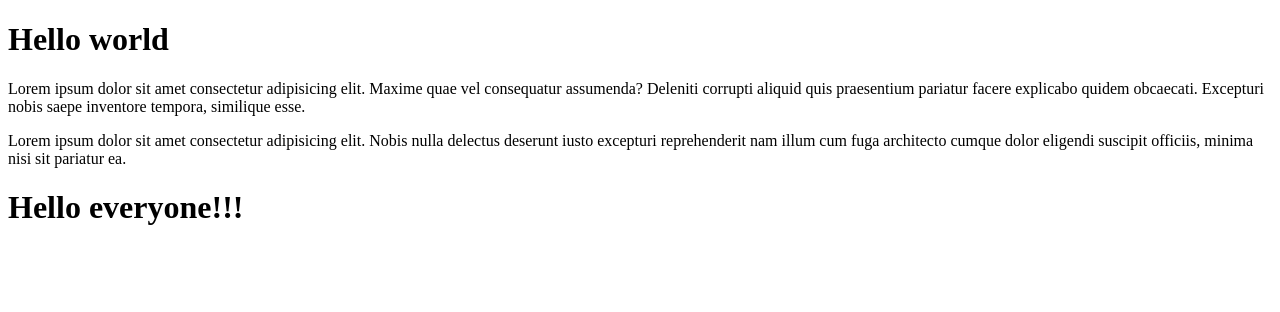
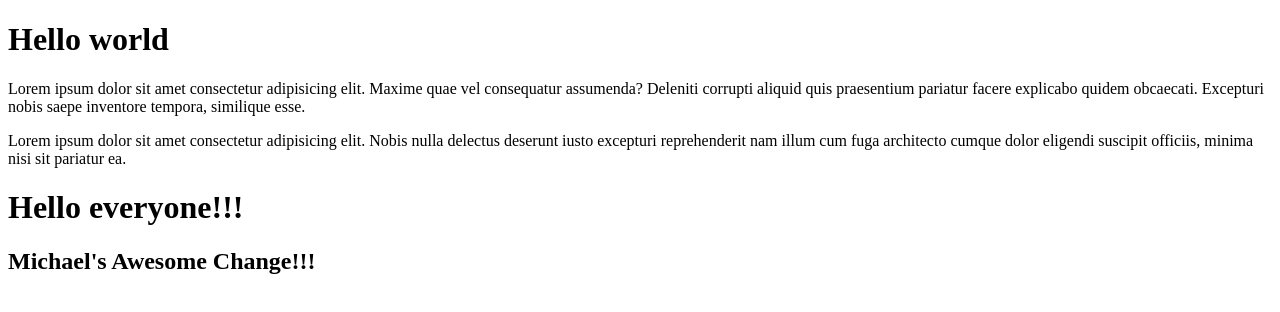
Before and after one commit to mz106/lb2-gh-session-1-live, a plain HTML site: page index.html in a window 1280 px wide. Drawn offline with Linux system fonts and the light colour scheme.

Commit message:
add awesome change

```diff
--- a/index.html
+++ b/index.html
@@ -27,5 +27,8 @@
             </div>
         </div>
     </div>
+    <div>
+        <h2>Michael's Awesome Change!!!</h2>
+    </div>
   </body>
 </html>
```
